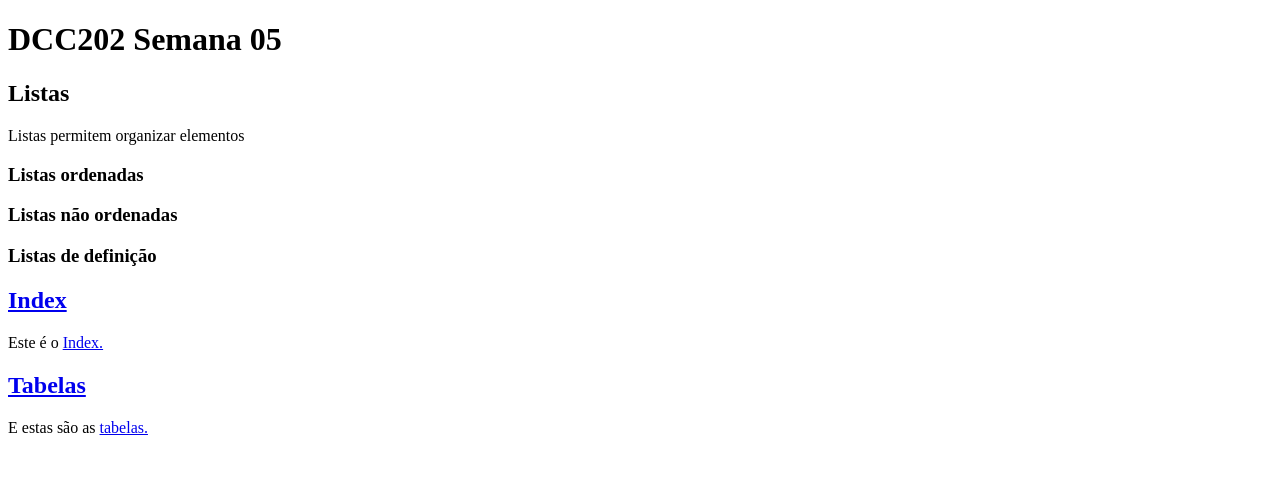
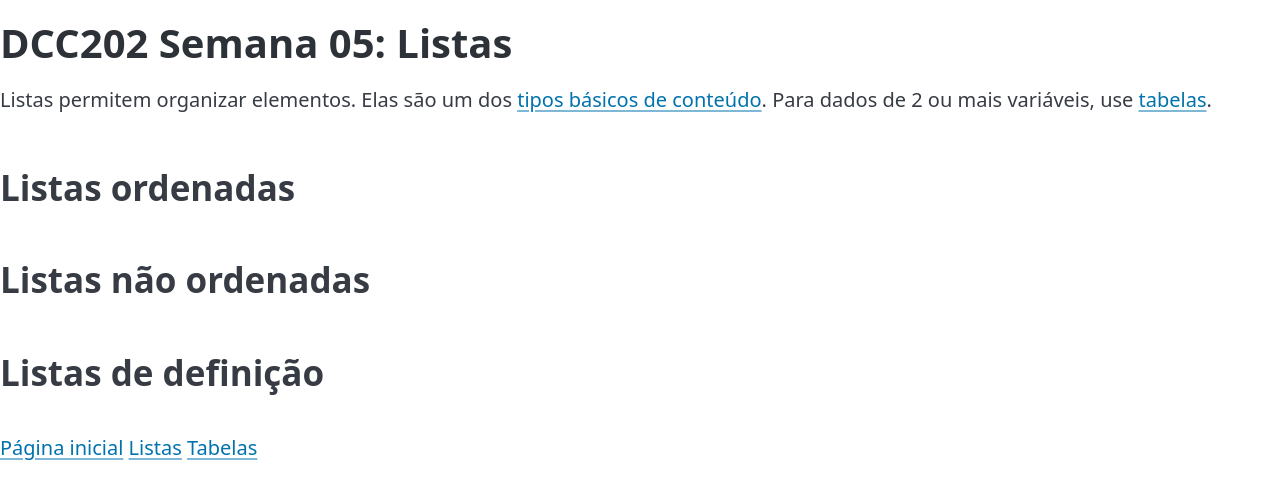
Before and after one commit to ufjf-dcc202/ufjf-dcc202-2025-1-a-atv03-ws-lima, a plain HTML site: page listas.html in a window 1280 px wide. Drawn offline with nearby package versions, Linux system fonts and the light colour scheme.

Commit message:
estilo e aside adicionados

```diff
--- a/index.html
+++ b/index.html
@@ -4,16 +4,25 @@
     <meta charset="UTF-8">
     <meta name="viewport" content="width=device-width, initial-scale=1.0">
     <title>DCC202 Semana 05: Index</title>
+    <link
+        rel="stylesheet"
+        href="https://cdn.jsdelivr.net/npm/@picocss/pico@2/css/pico.min.css"
+    >
 </head>
 <body>
-    <h1>DCC202 Semana 05</h1>
-        <a href="listas.html">
-            <h2>Listas</h2>
-        </a>
-        <p>Estas são as <a href="listas.html">listas.</a></p>
-        <a href="tabelas.html">
-            <h2>Tabelas</h2>
-        </a>
-        <p>E estas são as <a href="tabelas.html">tabelas.</a></p>
+    <main>
+        <h1>DCC202 Semana 05</h1>
+            <p>
+            Nesta semana aprenderemos a fazer <a href="ligacoes.html">ligações</a> entre páginas, como fazer
+            <a href="listas.html">listas</a> e <a href="tabelas.html">tabelas.</a>
+            </p>
+    </main>
+    <aside>
+        <nav>
+        <a href="index.html">Página inicial</a>
+        <a href="listas.html">Listas</a>
+        <a href="tabelas.html">Tabelas</a>
+        </nav>
+    </aside>
 </body>
 </html>
--- a/listas.html
+++ b/listas.html
@@ -4,22 +4,29 @@
     <meta charset="UTF-8">
     <meta name="viewport" content="width=device-width, initial-scale=1.0">
     <title>DCC202 Semana 05: listas</title>
+    <link
+        rel="stylesheet"
+        href="https://cdn.jsdelivr.net/npm/@picocss/pico@2/css/pico.min.css"
+    >
 </head>
 <body>
-    <h1>DCC202 Semana 05</h1>
-    <h2>Listas</h2>
-        <p>Listas permitem organizar elementos</p>
-        <h3>Listas ordenadas</h3>
-        <h3>Listas não ordenadas</h3>
-        <h3>Listas de definição</h3>
 
-    <a href="index.html">
-        <h2>Index</h2>
-    </a>
-        <p>Este é o <a href="index.html">Index.</a></p>
-        <a href="tabelas.html">
-            <h2>Tabelas</h2>
-        </a>
-        <p>E estas são as <a href="tabelas.html">tabelas.</a></p>
+    <main>
+        <h1>DCC202 Semana 05: Listas</h1>
+            <p>
+                Listas permitem organizar elementos. Elas são um dos <a href="index.html">tipos básicos de conteúdo</a>. Para dados de 2 ou mais variáveis, use <a href="tabelas.html">tabelas</a>.
+            </p>
+            <h2>Listas ordenadas</h2>
+            <h2>Listas não ordenadas</h2>
+            <h2>Listas de definição</h2>
+    </main>
+
+    <aside>
+        <nav>
+            <a href="index.html">Página inicial</a>
+            <a href="listas.html">Listas</a>
+            <a href="tabelas.html">Tabelas</a>
+        </nav>
+    </aside>
 </body>
 </html>
```
Also changed, not shown: tabelas.html (+19 -4 lines).
